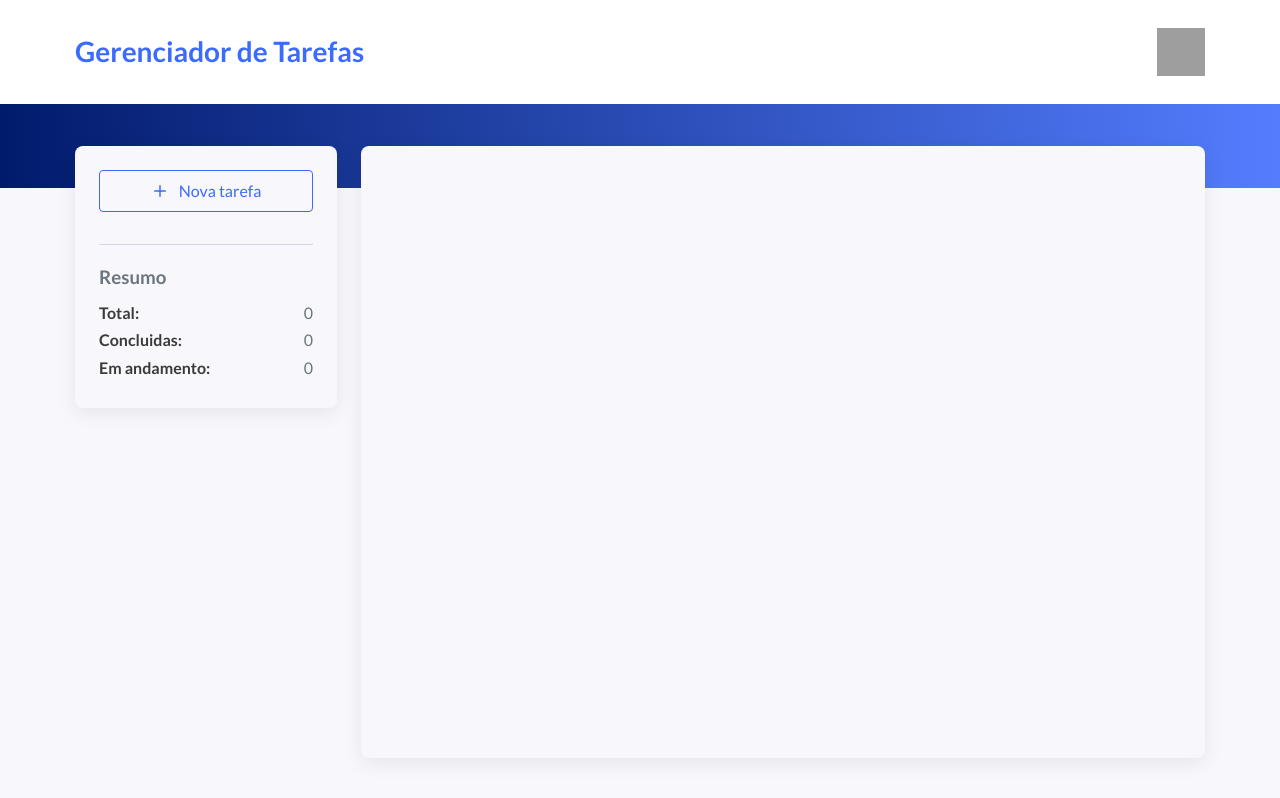
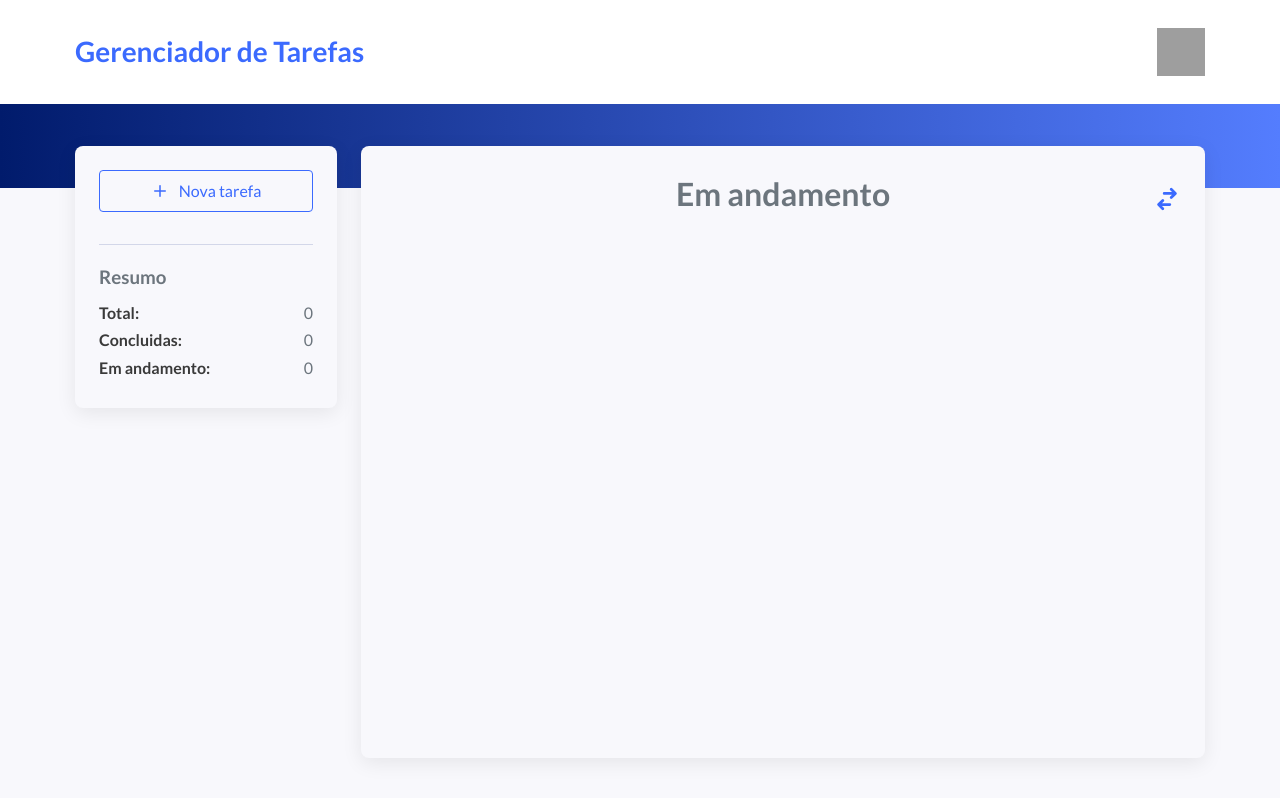
Before and after one commit to StefanoSaffran/desafio-privatecode, a React (Create React App) app: page / in a window 1280 px wide. Built offline with nearby package versions, Linux system fonts and the light colour scheme; grey boxes are pictures that could not be loaded.

Commit message:
:sparkles: feat: create task switcher

```diff
--- a/src/pages/Dashboard/MainContent/index.tsx
+++ b/src/pages/Dashboard/MainContent/index.tsx
@@ -1,18 +1,41 @@
-import React from 'react';
+import React, { useState, useMemo } from 'react';
+
+import { HiSwitchHorizontal } from 'react-icons/hi';
+import { useTheme } from 'styled-components';
 
 import Task from './Task';
 
 import { useTask } from '~/context/task';
+import { ITask } from '~/context/task';
 
-import { Container, Wrapper } from './styles';
+import { Container, Wrapper, SwitchButton } from './styles';
 
 const MainContent: React.FC = () => {
   const { tasks } = useTask();
+  const { colors } = useTheme();
+  const [isDone, setIsDone] = useState(false);
+
+  const tasksToShow = useMemo(() => {
+    let result = [] as ITask[];
+    result = tasks.filter((task: ITask) => task.done === isDone);
+    console.log(result);
+    return result;
+  }, [tasks, isDone]);
 
   return (
     <Container>
+      <div>
+        <h1>{isDone ? 'Concluidas' : 'Em andamento'}</h1>
+        <SwitchButton
+          onClick={() => setIsDone(!isDone)}
+          color={colors.primary}
+          variant="transparent"
+        >
+          <HiSwitchHorizontal size={28} />
+        </SwitchButton>
+      </div>
       <Wrapper>
-        {tasks.map(task => (
+        {tasksToShow.map(task => (
           <Task key={task.id} task={task} />
         ))}
       </Wrapper>
--- a/src/pages/Dashboard/MainContent/styles.ts
+++ b/src/pages/Dashboard/MainContent/styles.ts
@@ -1,4 +1,6 @@
 import styled, { css } from 'styled-components';
+
+import Button from '~/components/Button';
 
 export const Container = styled.div`
   ${({ theme }) => css`
@@ -16,6 +18,17 @@
       display: none;
     }
 
+    > div:first-child {
+      display: flex;
+      align-items: center;
+      justify-content: center;
+      position: relative;
+
+      > h1 {
+        margin-bottom: 1.6rem;
+      }
+    }
+
     @media (min-width: 750px) {
       margin-top: 0;
       margin-left: 2.4rem;
@@ -29,3 +42,15 @@
   grid-template-columns: repeat(auto-fit, minmax(36rem, 1fr));
   grid-gap: 1.2rem;
 `;
+
+export const SwitchButton = styled(Button)`
+  display: flex;
+  justify-content: center;
+  align-items: center;
+  border-radius: 50%;
+  width: fit-content;
+  padding: 0;
+  padding-bottom: 0.6rem;
+  position: absolute;
+  right: 0;
+`;
```
